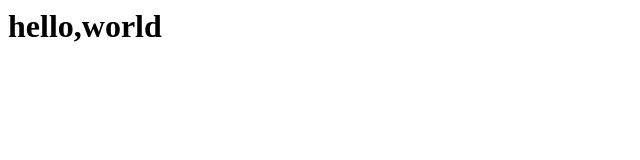
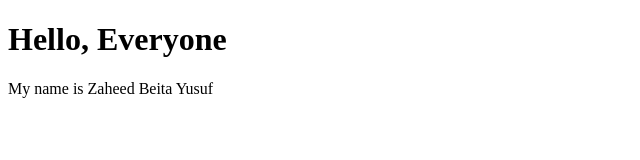
Before and after one commit to deehaz/website, a plain HTML site: page index.html in a window 1280 px wide. Shown: the whole page, without its empty margins (0-640 px from the left). Drawn offline with Linux system fonts and the light colour scheme.

Commit message:
Add html structure

```diff
--- a/index.html
+++ b/index.html
@@ -1 +1,11 @@
-<h1>hello,world</h1>
+<!DOCTYPE html>
+<html lang="en" dir="ltr">
+  <head>
+    <meta charset="utf-8">
+    <title>My success story</title>
+  </head>
+  <body>
+    <h1>Hello, Everyone</h1>
+    <p>My name is Zaheed Beita Yusuf</p>
+  </body>
+</html>
```
